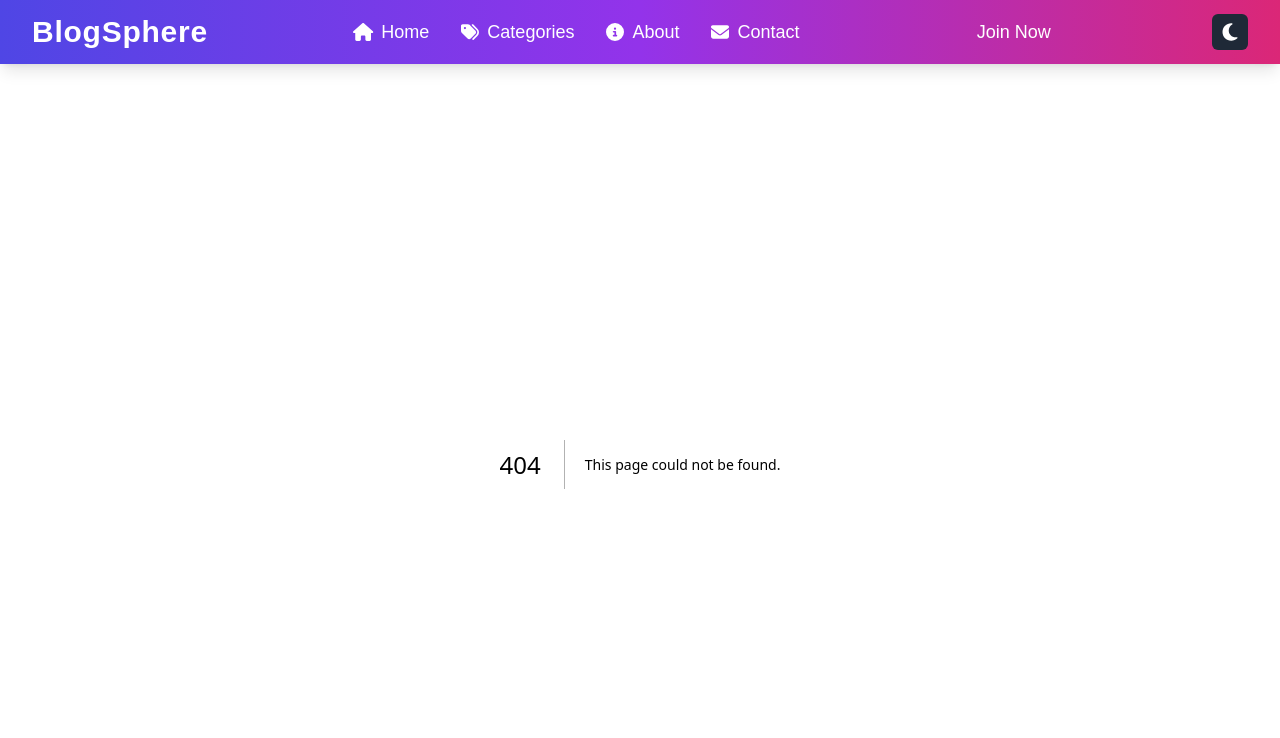
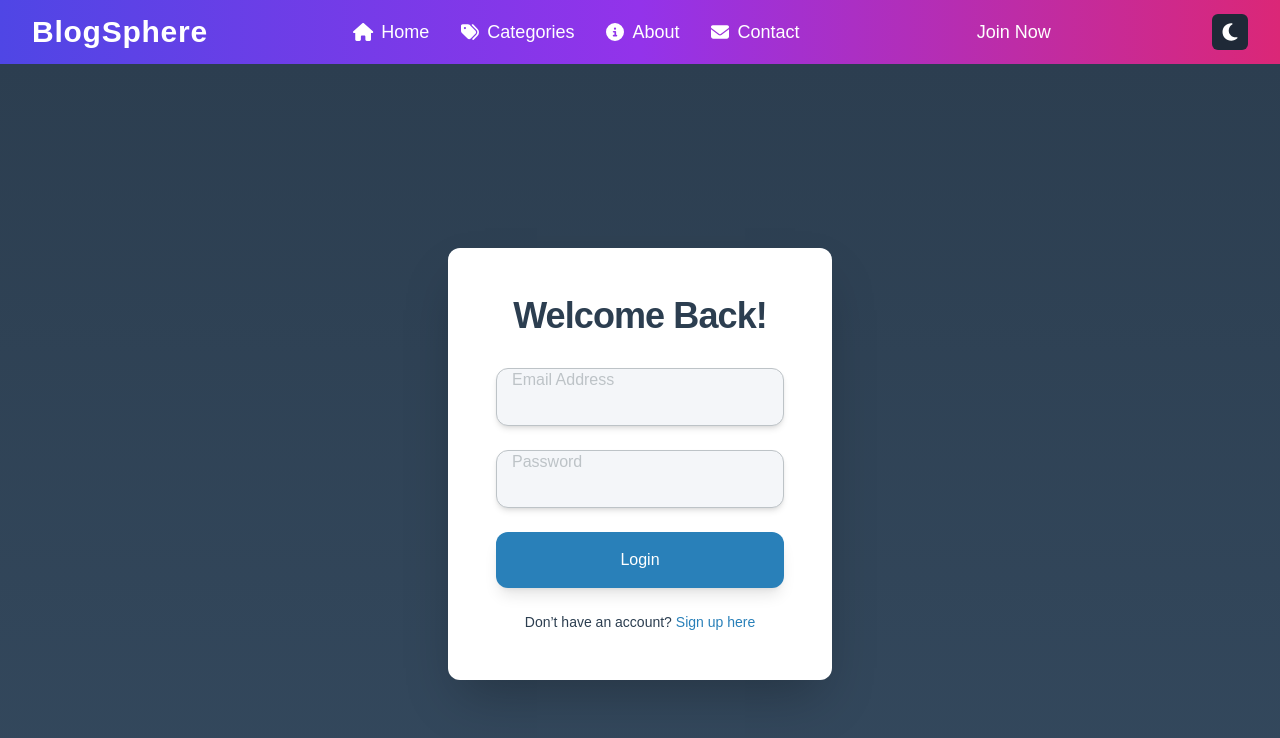
Before and after one commit to zahidx/blog, a Next.js app: page /login in a window 1280 px wide. Before the commit this address had no page. Shown: the top 738 px of the page. Built offline with nearby package versions, Linux system fonts and the light colour scheme.

Commit message:
some color adjust

```diff
--- /dev/null
+++ b/app/login/page.js
@@ -0,0 +1,98 @@
+'use client';
+
+import { useState } from 'react';
+import { useRouter } from 'next/navigation';
+import { motion } from 'framer-motion'; // Smooth animations
+
+export default function Login() {
+  const [email, setEmail] = useState('');
+  const [password, setPassword] = useState('');
+  const [error, setError] = useState(null);
+  const router = useRouter();
+
+  const handleSubmit = async (e) => {
+    e.preventDefault();
+    try {
+      // Simulate login process (replace with actual auth logic)
+      // Example: await auth.signInWithEmailAndPassword(email, password);
+      router.push('/dashboard');
+    } catch (error) {
+      setError('Error logging in: ' + error.message);
+    }
+  };
+
+  return (
+    <div className="min-h-screen flex items-center justify-center bg-gradient-to-b from-[#2C3E50] to-[#34495E] p-6">
+      {/* Full-screen background container */}
+      <motion.div
+        className="bg-white p-12 rounded-xl shadow-2xl w-full sm:w-96"
+        initial={{ opacity: 0 }}
+        animate={{ opacity: 1 }}
+        transition={{ duration: 1 }}
+      >
+        {/* Title with cool font */}
+        <h2 className="text-4xl font-extrabold text-[#2C3E50] text-center mb-8 tracking-tight">
+          Welcome Back!
+        </h2>
+
+        {/* Error message */}
+        {error && <p className="text-red-500 text-center mb-4">{error}</p>}
+
+        {/* Login Form */}
+        <form onSubmit={handleSubmit} className="space-y-6">
+          <div className="relative">
+            <input
+              type="email"
+              id="email"
+              value={email}
+              onChange={(e) => setEmail(e.target.value)}
+              required
+              className="w-full p-4 pl-10 bg-[#F4F6F9] text-[#2C3E50] border border-[#BDC3C7] rounded-xl shadow-md focus:ring-[#2980B9] focus:outline-none focus:border-[#2980B9] transition-all duration-300"
+            />
+            <label
+              htmlFor="email"
+              className="absolute left-4 top-3 text-[#BDC3C7] transition-all duration-300 transform -translate-y-1/2"
+            >
+              Email Address
+            </label>
+          </div>
+
+          <div className="relative">
+            <input
+              type="password"
+              id="password"
+              value={password}
+              onChange={(e) => setPassword(e.target.value)}
+              required
+              className="w-full p-4 pl-10 bg-[#F4F6F9] text-[#2C3E50] border border-[#BDC3C7] rounded-xl shadow-md focus:ring-[#2980B9] focus:outline-none focus:border-[#2980B9] transition-all duration-300"
+            />
+            <label
+              htmlFor="password"
+              className="absolute left-4 top-3 text-[#BDC3C7] transition-all duration-300 transform -translate-y-1/2"
+            >
+              Password
+            </label>
+          </div>
+
+          {/* Submit Button */}
+          <motion.button
+            type="submit"
+            className="w-full py-4 mt-4 bg-[#2980B9] text-white rounded-xl shadow-lg hover:bg-[#3498DB] transition duration-300 ease-in-out transform hover:scale-110"
+            whileHover={{ scale: 1.1 }}
+            whileTap={{ scale: 0.95 }}
+          >
+            Login
+          </motion.button>
+        </form>
+
+        {/* Sign-up link */}
+        <p className="mt-6 text-center text-sm text-[#2C3E50]">
+          Don’t have an account?{' '}
+          <a href="/signup" className="text-[#2980B9] hover:underline">
+            Sign up here
+          </a>
+        </p>
+      </motion.div>
+    </div>
+  );
+}
--- a/package.json
+++ b/package.json
@@ -16,6 +16,7 @@
     "@fortawesome/react-fontawesome": "^0.2.2",
     "@heroicons/react": "^2.2.0",
     "animate.css": "^4.1.1",
+    "framer-motion": "^12.0.6",
     "next": "15.1.6",
     "react": "^19.0.0",
     "react-dom": "^19.0.0",
```
Also changed, not shown: 1 other file (tests, documents, lock files or other folders).
